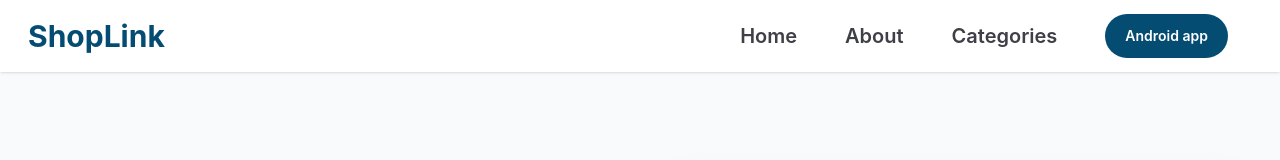
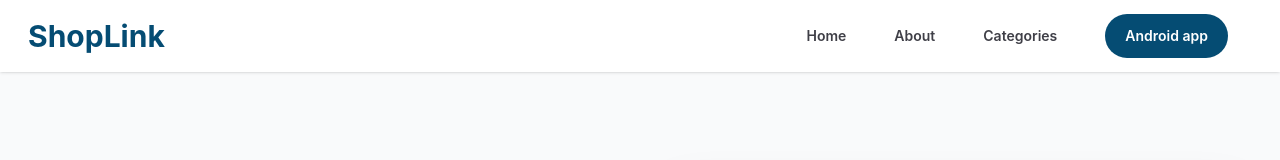
Before and after one commit to devJohnA/ShopLink, a React (Vite) app: page / in a window 1280 px wide. Shown: the top 160 px of the page. Built offline with nearby package versions, Linux system fonts and the light colour scheme; grey boxes are pictures that could not be loaded; a web font is replaced by a local one.

Commit message:
Update Navbar.jsx

```diff
--- a/src/components/Navbar.jsx
+++ b/src/components/Navbar.jsx
@@ -35,19 +35,19 @@ const Navbar = () => {
 
         <ul className="hidden md:flex items-center">
           <li
-            className="p-6 cursor-pointer font-semibold text-xl hover:text-[#054C73] transition-colors text-zinc-700"
+            className="p-6 cursor-pointer font-semibold  text-sm hover:text-[#054C73] transition-colors text-zinc-700"
             onClick={() => scrollToSection("home")}
           >
             Home
           </li>
           <li
-            className="p-6 cursor-pointer font-semibold text-xl hover:text-[#054C73] transition-colors text-zinc-700"
+            className="p-6 cursor-pointer font-semibold  text-sm hover:text-[#054C73] transition-colors text-zinc-700"
             onClick={() => scrollToSection("about")}
           >
             About
           </li>
           <li
-            className="p-6 cursor-pointer font-semibold text-xl hover:text-[#054C73] transition-colors text-zinc-700"
+            className="p-6 cursor-pointer font-semibold  text-sm hover:text-[#054C73] transition-colors text-zinc-700"
             onClick={() => scrollToSection("categories")}
           >
             Categories
```
